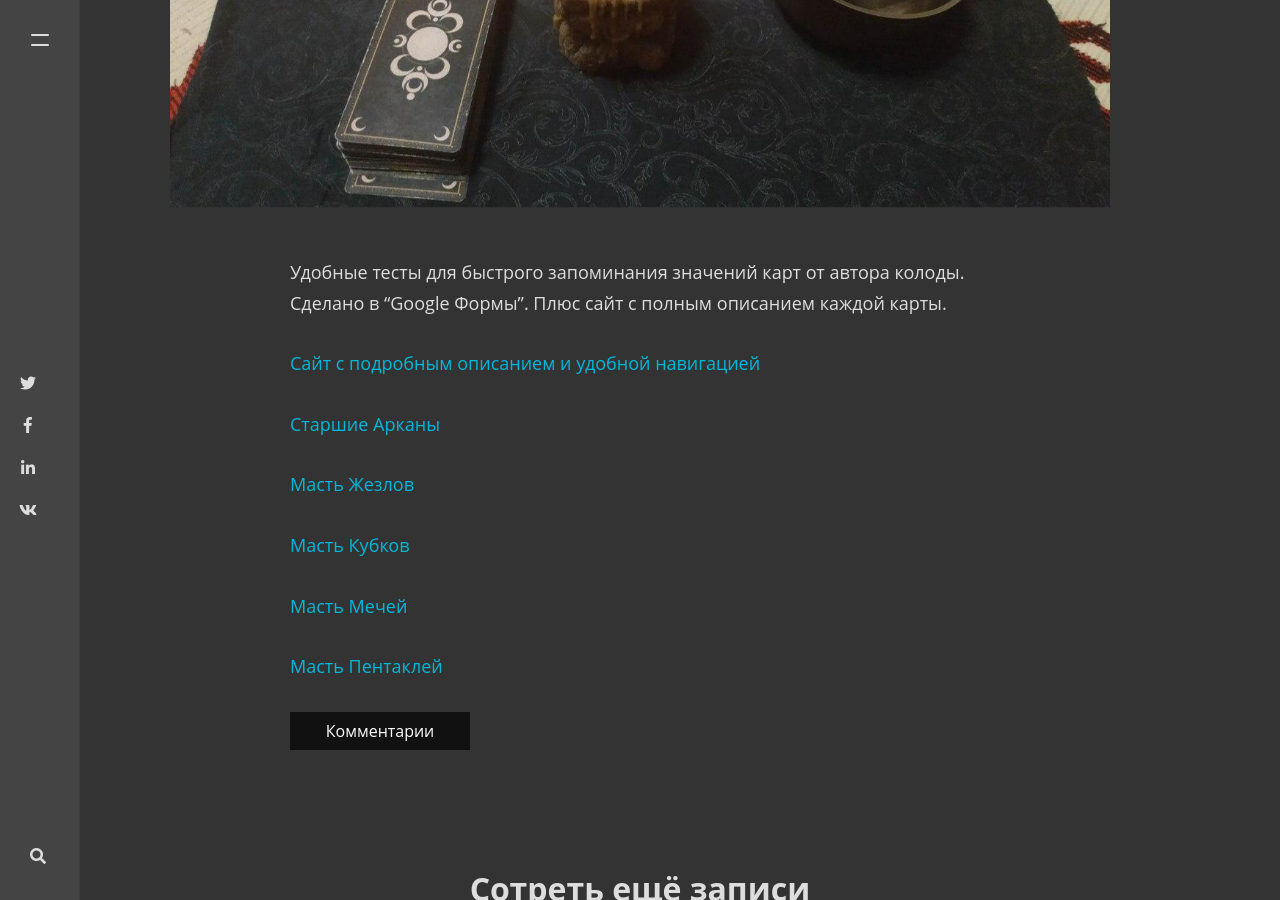
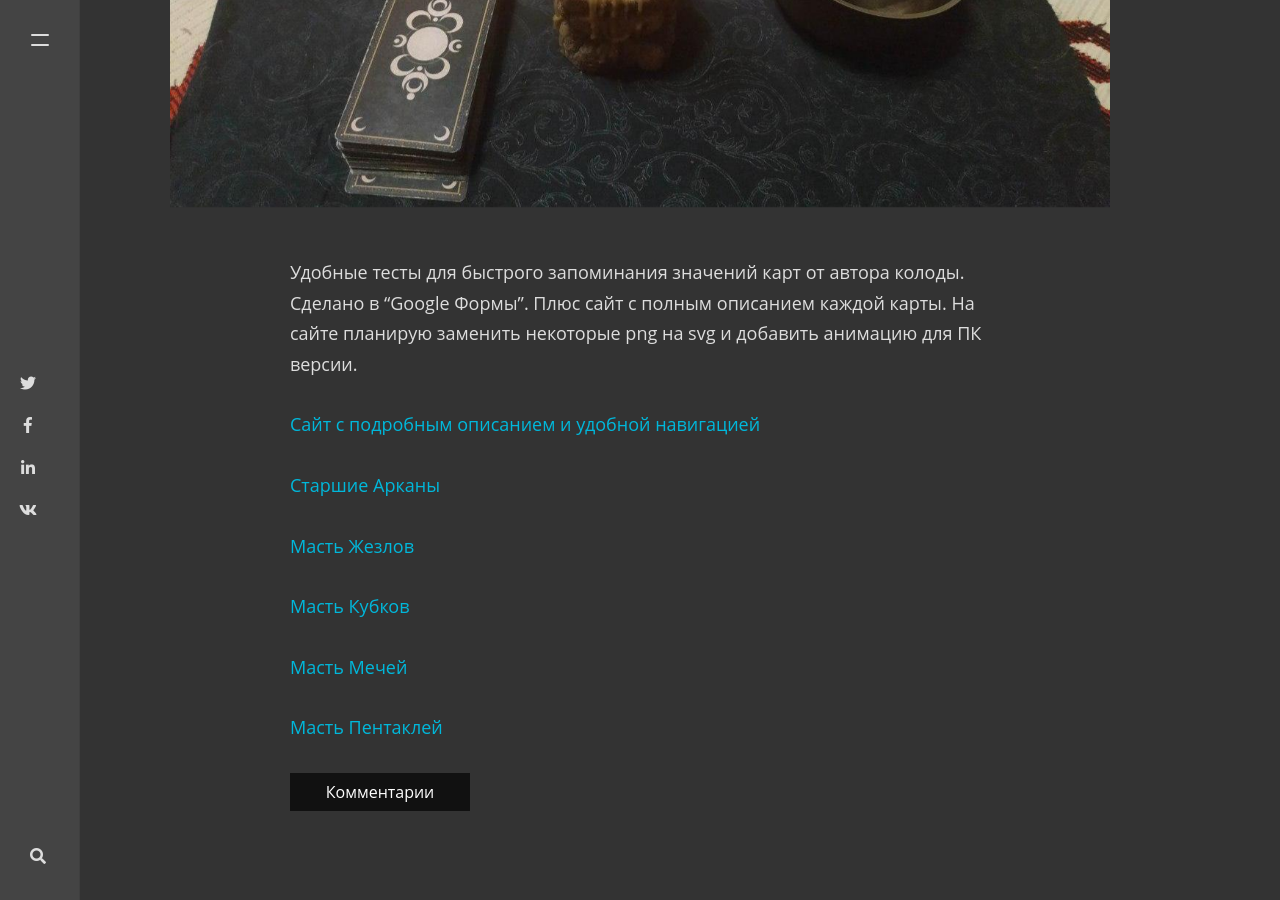
Before and after one commit to DenisLevadny/denislevadny.github.io, a Jekyll site: the page built from _posts/2020-10-02-tarot-test.md, in a window 1280 px wide and 900 px high, scrolled down 727 px. Built offline with Jekyll 4.4.1, drawn with Linux system fonts in a browser that asks for light colours; nearby versions of some CDN libraries; comment, search, counter and statistics services are not loaded.

Commit message:
Update 2020-10-02-tarot-test.md

```diff
--- a/_posts/2020-10-02-tarot-test.md
+++ b/_posts/2020-10-02-tarot-test.md
@@ -9,7 +9,7 @@ description: "Deviant Moon Tarot - Tests"
 ---
 
 
-Удобные тесты для быстрого запоминания значений карт от автора колоды. Сделано в "Google Формы". Плюс сайт с полным описанием каждой карты.
+Удобные тесты для быстрого запоминания значений карт от автора колоды. Сделано в "Google Формы". Плюс сайт с полным описанием каждой карты. На сайте планирую заменить некоторые png  на svg и добавить анимацию для ПК версии.
 
 [Сайт с подробным описанием и удобной навигацией](https://dinariumi.ml "перейти на сайт")
 
```
